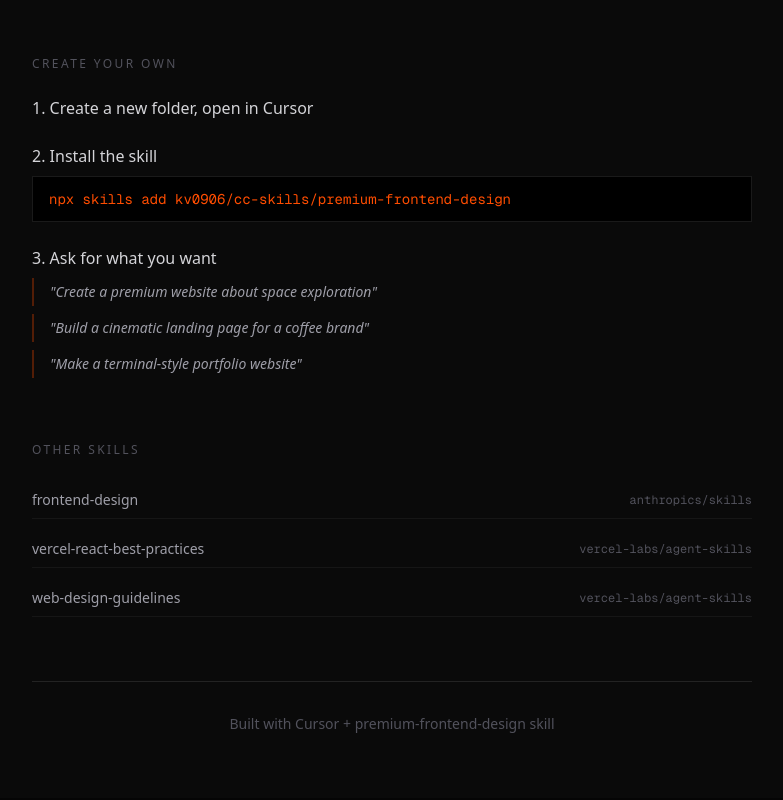
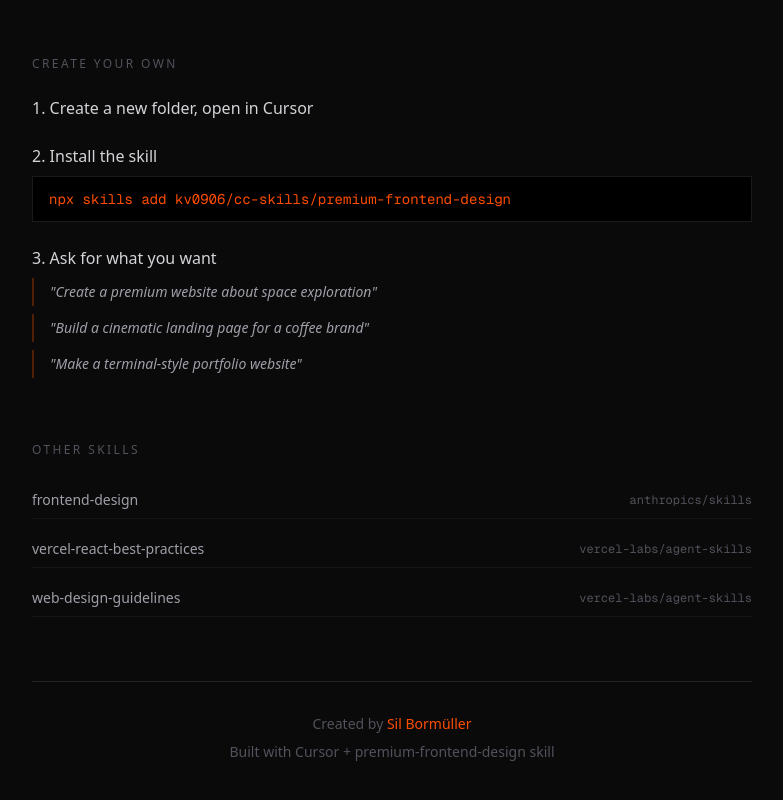
Before and after one commit to silships/mars-websites, a Next.js app: page /tutorial in a window 1280 px wide. Shown: the part 1131-1931 px from the top of the page, without its empty margins (248-1031 px from the left). Built offline with nearby package versions, Linux system fonts and the light colour scheme.

Commit message:
Add Sil Bormüller credit with LinkedIn link

```diff
--- a/src/app/tutorial/page.tsx
+++ b/src/app/tutorial/page.tsx
@@ -117,7 +117,10 @@
 
         {/* Footer */}
         <footer className="pt-8 border-t border-white/10 text-center text-sm text-zinc-600">
-          Built with Cursor + premium-frontend-design skill
+          <p className="mb-2">
+            Created by <a href="https://www.linkedin.com/in/silbormueller/" target="_blank" rel="noopener noreferrer" className="text-[#ff4d00] hover:underline">Sil Bormüller</a>
+          </p>
+          <p>Built with Cursor + premium-frontend-design skill</p>
         </footer>
       </div>
     </main>
```
Also changed, not shown: 1 other file (tests, documents, lock files or other folders).
